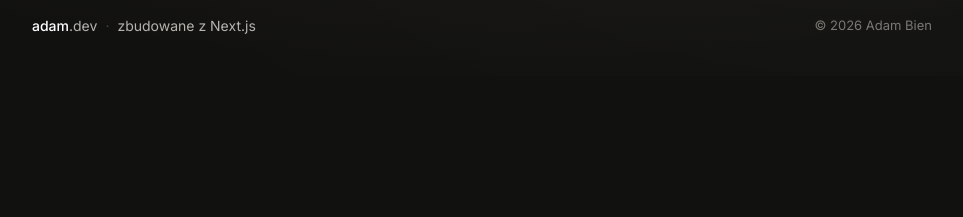
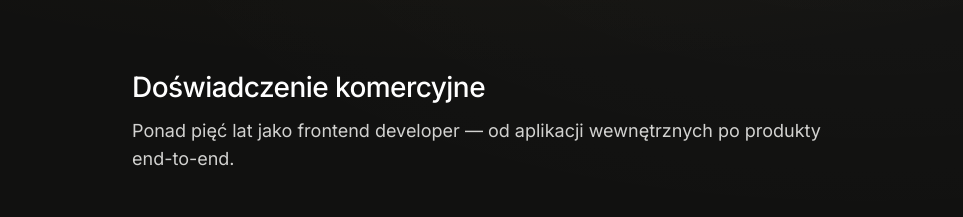
Before and after one commit to adambien94/Portfolio, a Next.js app: page / in a window 1280 px wide. Shown: the part 2568-2785 px from the top of the page, without its empty margins (158-1121 px from the left). Before the commit the page ends 2644 px from the top, so only its background shows below. Built offline with nearby package versions, Linux system fonts and the light colour scheme.

Commit message:
commercial experience section

```diff
--- a/src/app/page.tsx
+++ b/src/app/page.tsx
@@ -1,4 +1,5 @@
 import { About } from "@/components/about";
+import { CommercialExperience } from "@/components/commercial-experience";
 import { Hero } from "@/components/hero";
 import { Projects } from "@/components/projects";
 import { SiteFooter } from "@/components/site-footer";
@@ -12,6 +13,7 @@ export default function Home() {
         <Hero />
         <About />
         <Projects />
+        <CommercialExperience />
       </main>
       <SiteFooter />
     </div>
--- /dev/null
+++ b/src/components/commercial-experience.tsx
@@ -0,0 +1,41 @@
+import { RichText } from "@/components/rich-text";
+import { commercialExperience } from "@/data/portfolio";
+
+export function CommercialExperience() {
+  return (
+    <section
+      id="doswiadczenie"
+      className="scroll-mt-24 px-5 py-16 md:px-8 md:py-24"
+    >
+      <div className="mx-auto w-full max-w-[700px]">
+        <div className="mb-8 sm:mb-10">
+          <h2 className="text-[26px] leading-tight font-medium tracking-[-0.02em] text-foreground sm:text-[28px]">
+            {commercialExperience.title}
+          </h2>
+          <p className="mt-3 text-[17px] leading-7 text-foreground-secondary sm:text-[18px]">
+            {commercialExperience.subtitle}
+          </p>
+        </div>
+
+        <div className="prose-portfolio flex flex-col gap-5">
+          {commercialExperience.paragraphs.map((paragraph) => (
+            <p key={paragraph}>
+              <RichText text={paragraph} />
+            </p>
+          ))}
+        </div>
+
+        <div className="mt-10 flex flex-wrap gap-1.5">
+          {commercialExperience.stack.map((tech) => (
+            <span
+              key={tech}
+              className="rounded-md bg-foreground/[0.04] px-2.5 py-1 text-[12px] text-muted-foreground"
+            >
+              {tech}
+            </span>
+          ))}
+        </div>
+      </div>
+    </section>
+  );
+}
--- a/src/data/portfolio.ts
+++ b/src/data/portfolio.ts
@@ -62,7 +62,58 @@ export const projects = [
   },
 ];
 
+export const commercialExperience = {
+  title: "Doświadczenie komercyjne",
+  subtitle:
+    "Ponad pięć lat jako frontend developer — od aplikacji wewnętrznych po produkty end-to-end.",
+  paragraphs: [
+    "Budowałem i utrzymywałem nowoczesne aplikacje webowe — od wewnętrznych narzędzi biznesowych po pełne **SPA** i **PWA**. Pracowałem w ekosystemie **Vue** (2 i 3, **Nuxt.js**, **Quasar**), a także w **React** i **Next.js**, konsekwentnie stawiając na **TypeScript**.",
+    "Projektowałem interfejsy, implementowałem logikę aplikacji i integrowałem **API**. Zarządzałem stanem (**Pinia**, **Zustand**, **Vuex**), konfigurowałem routing i autentykację, dbałem o wydajność, responsywność, dostępność i kompatybilność między przeglądarkami. Stylowanie w **CSS**, **SCSS**, **Tailwind** i **Bootstrap** — często na podstawie projektów z **Figma**.",
+    "Pisałem testy jednostkowe (**Jest**), wdrażałem aplikacje na staging i produkcję (**Docker**), współpracowałem z zespołami produktowymi i backendowymi. Brałem udział w wyborze technologii i konfiguracji toolchainu (**Vite**, **Webpack**, **Git**).",
+  ],
+  stack: [
+    "JavaScript",
+    "TypeScript",
+    "HTML5",
+    "CSS3",
+    "Vue.js",
+    "Nuxt.js",
+    "Quasar",
+    "React",
+    "Next.js",
+    "Pinia",
+    "Vuex",
+    "Zustand",
+    "Redux",
+    "RxJS",
+    "Tailwind",
+    "Bootstrap",
+    "SASS",
+    "shadcn/ui",
+    "Three.js",
+    "Chart.js",
+    "Video.js",
+    "Jest",
+    "REST",
+    "GraphQL",
+    "Swagger",
+    "Twig",
+    "Webpack",
+    "Vite",
+    "Git",
+    "Docker",
+    "Supabase",
+    "Figma",
+    "BEM",
+    "RWD",
+    "SPA",
+    "SSR",
+    "WordPress",
+  ],
+};
+
 export const navLinks = [
   { label: "O mnie", href: "#o-mnie" },
   { label: "Projekty", href: "#projekty" },
+  { label: "Doświadczenie", href: "#doswiadczenie" },
 ];
```
Also changed, not shown: src/components/hero-graphic.tsx (+62 -12 lines).
